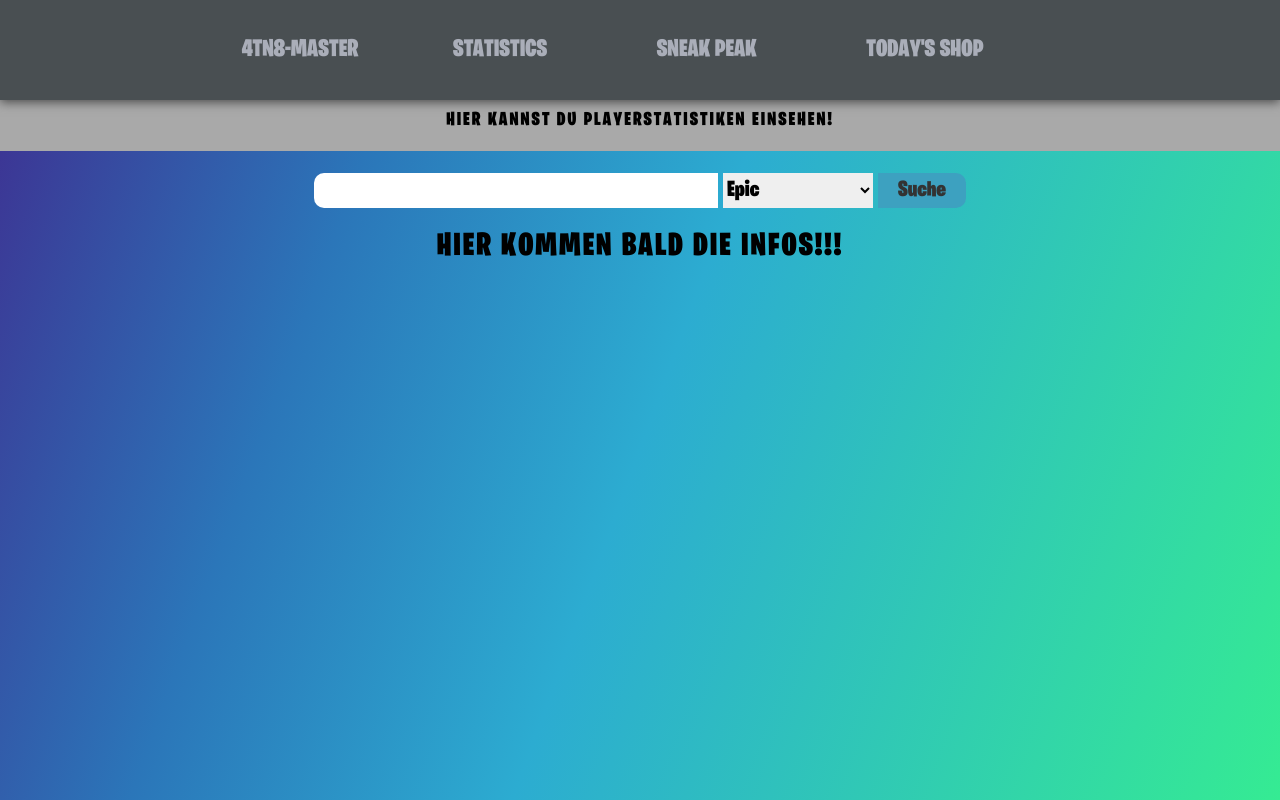
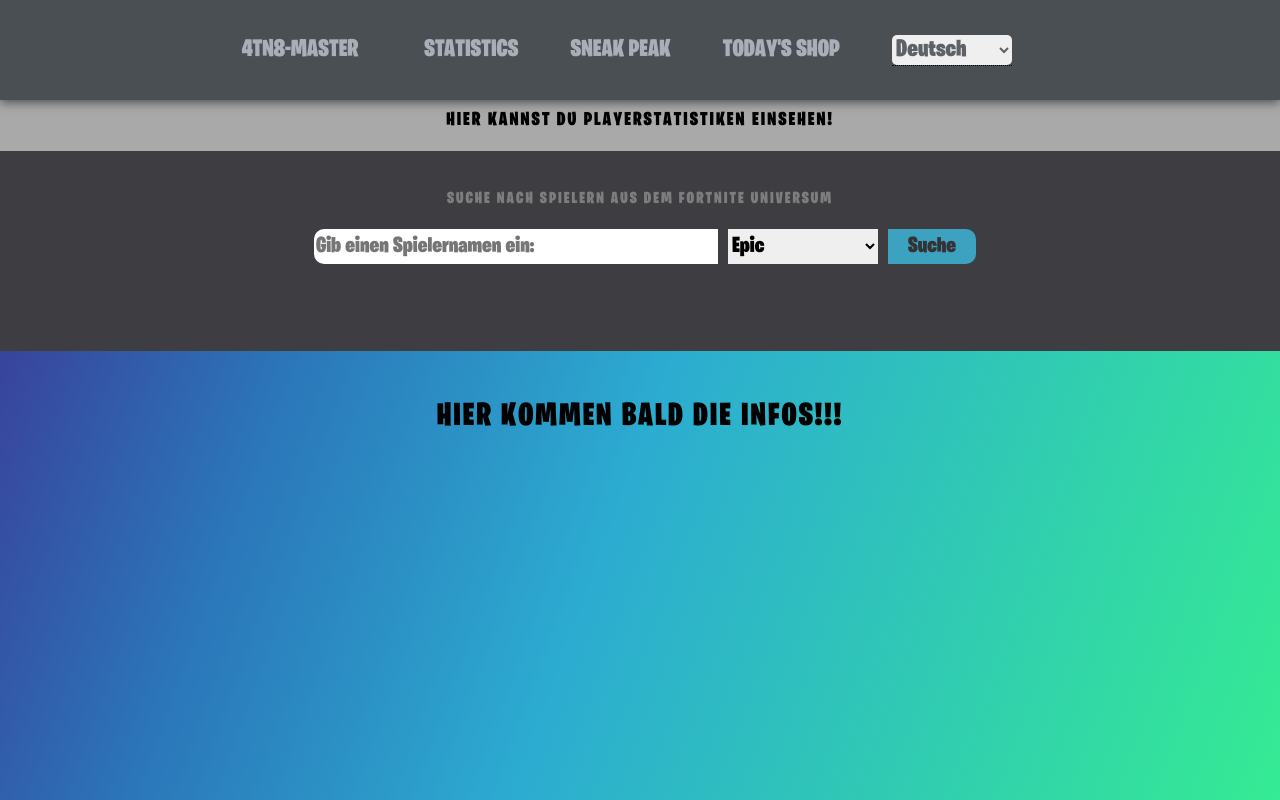
Before and after one commit to SO-Eng/Fortnite-InfoSite, a React (Create React App) app: page /statistics in a window 1280 px wide. Built offline with nearby package versions, Linux system fonts and the light colour scheme.

Commit message:
Added Collapsable Navbar at MediaScreen
Modded design from Statistics site.

```diff
--- a/public/index.html
+++ b/public/index.html
@@ -26,6 +26,8 @@
     -->
     <!-- Global site tag (gtag.js) - Google Analytics -->
 
+    <script src="https://kit.fontawesome.com/a076d05399.js"></script>
+
     <!-- Google Analytics -->
     <script async src="https://www.googletagmanager.com/gtag/js?id=UA-173263417-1"></script>
     <script>
--- a/src/App.css
+++ b/src/App.css
@@ -30,6 +30,38 @@ nav{
   list-style: none;
 }
 
+.link-toggle {
+  display: none;
+}
+
+@media only screen and (max-width: 768px) {
+  .nav-links{
+    flex-direction: column;
+  }
+  .nav-links {
+    display: none;
+  }
+  .link-toggle {
+    align-self: flex-end;
+    display: initial;
+    position: absolute;
+    cursor: pointer;
+    top: 37%;
+    left: 85%;
+  }
+  .toggleShow {
+    position: absolute;
+    width: 100%;
+    display: flex;
+    top: 75px;
+    background: rgb(73, 79, 82);
+    padding-bottom: 20px;
+    padding-left: 0;
+  }
+}
+
+
+
 .navStyle{
   color: #aaaeb9 !important;
   text-decoration: none;
@@ -48,6 +80,52 @@ nav{
   color: #bec2ce !important;
 }
 
+.selectBarNav{
+  width: 120px;
+  border: none;
+  height: 30px;
+  font-family: "Burbank Big Condensed";
+  font-size: 24px;
+  color: #5f6168;
+  /* background: #7D7D7D; */
+  border-radius: 5px;
+}
+
+.tooltip {
+  position: relative;
+  display: inline-block;
+  border-bottom: 1px dotted black;
+}
+
+.tooltip .tooltiptext {
+  visibility: hidden;
+  width: 120px;
+  background-color: #333;
+  color: #fff;
+  text-align: center;
+  border-radius: 5px;
+  padding: 5px 0;
+
+  /* Position the tooltip */
+  position: absolute;
+  top: -10px;
+  left: 107%;
+  z-index: 1;
+}
+
+.tooltip:hover .tooltiptext {
+  visibility: visible;
+}
+.tooltip .tooltiptext::after {
+  content: " ";
+  position: absolute;
+  top: 37%;
+  right: 100%; /* To the left of the tooltip */
+  margin-top: -5px;
+  border-width: 5px;
+  border-style: solid;
+  border-color: transparent #333 transparent transparent;
+}
 
 /* Home */
 .homeStart{
@@ -183,11 +261,29 @@ nav{
 
 /* Statistics */
 
+.searchField{
+  background: #3E3E42;
+  margin-bottom: 50px;
+  height: 200px;
+}
+
+.searchHeader{
+  padding-top: 40px;
+  color: #7D7D7D;
+  letter-spacing: 2px;
+  text-align: center;
+  text-transform: uppercase;
+  font-family: "Burbank Big Condensed";
+  margin-block-end: 0 !important;
+  margin-block-start: 0 !important;
+}
+
 .searchForm{
   min-height: 10vh;
   display: flex;
   justify-content: center;
   align-items: center;
+  flex-wrap: wrap;
 }
 
 .searchBar{
@@ -198,13 +294,13 @@ nav{
   border-bottom-left-radius: 10px;
   font-family: "Burbank Big Condensed";
   font-size: 22px;
-
+  margin: 10px;
 }
 
 .selectBar{
   width: 150px;
   border: none;
-  margin: 0 5px;
+  margin: 0 10px 0 0;
   height: 35px;
   font-family: "Burbank Big Condensed";
   font-size: 22px;
@@ -231,6 +327,8 @@ nav{
 .selectForm{
   width: 150px;
 }
+
+
 /* Shop */
 .shopCard{
   display: flex;
--- a/src/Nav.js
+++ b/src/Nav.js
@@ -4,11 +4,29 @@ import { Link } from 'react-router-dom'
 
 function Nav() {
 
+  const getSelection = e => {
+    let {value} = e.target;
+    console.log(value);
+    //setPlatform(value);
+  };
+
+  const classToggle = () => {
+  const navs = document.querySelectorAll('.nav-links')
+
+  navs.forEach(nav => nav.classList.toggle('toggleShow'));
+  };
+
+  // document.querySelector('.link-toggle')
+  // .addEventListener('click', classToggle);
+
   return (
     <nav>
       <Link className="navStyleLogo" to="/">
         <p>4TN8-MASTER</p>
       </Link>
+      <div class="navStyle link-toggle" onClick={classToggle}>
+        <i class="fas fa-bars"></i>
+      </div>
       <ul className="nav-links">
         <Link className="navStyle" to="/statistics">
             <li>Statistics</li>
@@ -19,6 +37,13 @@ function Nav() {
         <Link className="navStyle" to="/Shop">
             <li>Today's Shop</li>
         </Link>
+        <div class="navStyle tooltip">
+          <span class="tooltiptext">Noch ohne Funktion...</span>
+          <select className="selectBarNav" onChange={getSelection} tooltip="test">
+            <option value="de">Deutsch</option>
+            <option value="en">English</option>
+          </select>
+        </div>
       </ul>
     </nav>
   );
--- a/src/Shop.js
+++ b/src/Shop.js
@@ -1,7 +1,6 @@
 import React, { useState, useEffect } from 'react';
 import './App.css';
-//import AuthHeader from './headerAuth/Authorization';
-import Countdown from './Countdown';
+import Countdown from './helper/Countdown';
 import RareColor from './helper/GetItemRarity';
 import {Link} from 'react-router-dom';
 
--- a/src/Statistics.js
+++ b/src/Statistics.js
@@ -78,9 +78,10 @@ function Statistics() {
       <div className="siteInfoBar">
         <h3>Hier kannst Du Playerstatistiken einsehen!</h3>
       </div>
-      <div className="shopCard">
+      <div className="searchField">
+        <p className="searchHeader">Suche nach Spielern aus dem Fortnite Universum</p>
         <form onSubmit={getSearch} className="searchForm">
-          <input className="searchBar" type="text" value={search} onChange={updateSearch} />
+          <input className="searchBar" type="text" value={search} placeholder="Gib einen Spielernamen ein:" onChange={updateSearch} />
           <select className="selectBar" onChange={getSelection}>
             <option value="epic">Epic</option>
             <option value="xbl">X-Box</option>
```
Also changed, not shown: src/CountDownJS.js (deleted, +0 -82 lines), src/setupTests.js (deleted, +0 -5 lines), src/helper/Countdown.js (renamed from src/CountDown.js).
